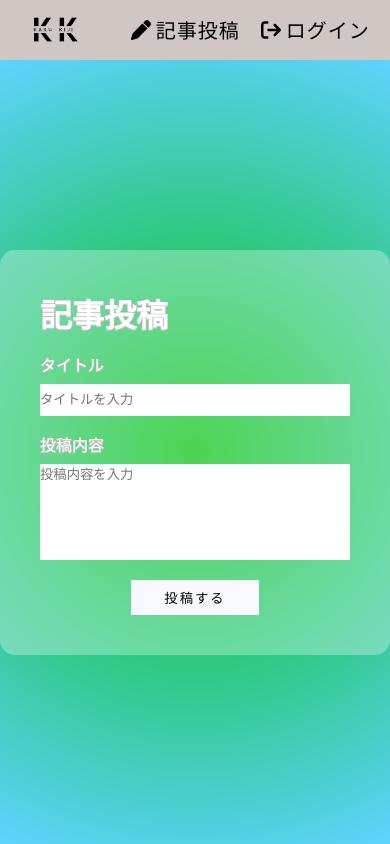
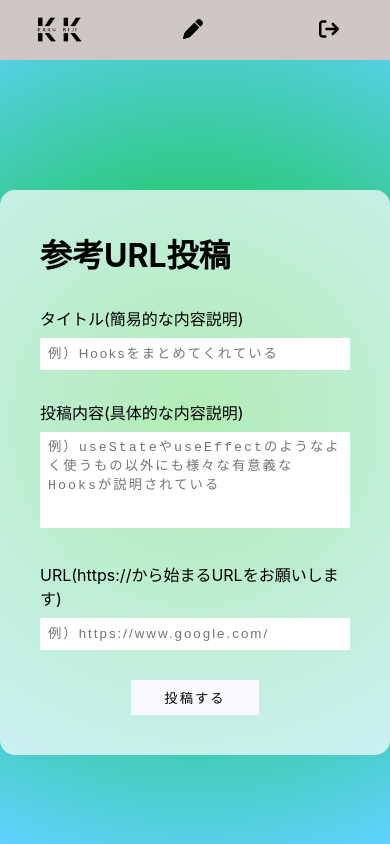
Before and after one commit to OjagaO/share-learning-url, a React (Create React App) app: page /CreatePost in a window 390 px wide. Built offline with nearby package versions, Linux system fonts and the light colour scheme; the HTML template or start-up script is replaced by a standard one.

Commit message:
ver.1.0 URL共有アプリ

```diff
--- a/package.json
+++ b/package.json
@@ -10,6 +10,7 @@
     "@testing-library/jest-dom": "^5.16.5",
     "@testing-library/react": "^13.4.0",
     "@testing-library/user-event": "^13.5.0",
+    "dotenv": "^16.3.1",
     "firebase": "^9.22.0",
     "react": "^18.2.0",
     "react-dom": "^18.2.0",
--- a/src/App.js
+++ b/src/App.js
@@ -9,7 +9,9 @@ import Navbar from './components/parts/Navbar';
 
 function App() {
 
-  const [ isAuth , setIsAuth ] = useState(false);
+  const storedIsAuth = localStorage.getItem("isAuth");
+
+  const [isAuth, setIsAuth] = useState(storedIsAuth === "true");
 
   return (
     <Router>
--- a/src/components/CreatePost.css
+++ b/src/components/CreatePost.css
@@ -2,32 +2,40 @@
     display: flex;
     align-items: center;
     justify-content: center;
-    height: calc(100vh - 60px);
+    height: auto;
+    padding-top: 100px;
+    min-height: 100vh;
     background: radial-gradient(circle, #00c008 0%, rgb(95, 210, 255) 100%);
-    color: white;
-    text-shadow: 0.5px 0.5px 0 #c3c3c3, -0.5px -0.5px 0 #c3c3c3, -0.5px 0.5px 0 #c3c3c3, 0.5px -0.5px 0 #c3c3c3, 0px 0.5px 0 #c3c3c3, 0-0.5px 0 #c3c3c3, -0.5px 0 0 #c3c3c3, 0.5px 0 0 #c3c3c3;
+    color: rgb(0, 0, 0);
 }
 
 .postContainer {
     border-radius: 15px;
-    background: rgb(255 255 255 / 30%);
+    background: rgb(255 255 255 / 70%);
     padding: 40px;
     width: 500px;
     display: flex;
     flex-direction: column;
     justify-content: center;
-    gap: 16px;
+    gap: 30px;
+}
+.postContainer h1 span {
+    font-size: 16px;
 }
 .postContainer input {
     height: 2rem;
     width: 100%;
     border: none;
+    padding: 4px 8px;
+    letter-spacing: 0.15em;
 }
 .postContainer textarea {
     height: 6rem;
     width: 100%;
     resize: none;
     border: none;
+    padding: 4px 8px;
+    letter-spacing: 0.15em;
 }
 .postContainer button {
     width: 8rem;
--- a/src/components/CreatePost.js
+++ b/src/components/CreatePost.js
@@ -1,66 +1,54 @@
 import React, { useState } from "react";
 import "./CreatePost.css";
-import { collection, addDoc, getFirestore } from "firebase/firestore";
-import { initializeApp } from "firebase/app";
-import { auth } from "../Firebase";
+import { collection, addDoc } from "firebase/firestore";
+import { auth , db } from "../Firebase";
+import { useNavigate } from "react-router-dom";
 
 const CreatePost = () => {
     const [title, setTitle] = useState();
     const [post, setPost] = useState();
-
-    // const firebaseConfig = {
-    //     apiKey: process.env.API_KEY,
-    //     authDomain: process.env.API_DOMAIN,
-    //     projectId: process.env.API_PROJECT_ID,
-    //     storageBucket: process.env.API_STORAGE,
-    //     messagingSenderId: process.env.API_SENDER_ID,
-    //     appId: process.env.API_APP_ID,
-    // };
-    const firebaseConfig = {
-        apiKey: "AIzaSyDelE6YPKEQ1nVP0liNSMzIGNAYaztMOYk",
-        authDomain: "react-blog-4e78f.firebaseapp.com",
-        projectId: "react-blog-4e78f",
-        storageBucket: "react-blog-4e78f.appspot.com",
-        messagingSenderId: "1076435976220",
-        appId: "1:1076435976220:web:895fb1e730a870b48a1fd9",
-    };
-    // Firebaseの初期化
-    const app = initializeApp(firebaseConfig, "posts");
-
-    // Initialize Cloud Firestore and get a reference to the service
-    const db = getFirestore(app);
+    const [url, setUrl] = useState();
+    const navigate = useNavigate();
 
     async function createPost() {
         const user = auth.currentUser;
         if (user) {
-            console.log("ログインされています");
             // ユーザーがログインしている場合の処理
+            try {
                 const docRef = await addDoc(collection(db, "posts"), {
                     postTitle: title,
                     postContent: post,
+                    postUrl: url,
                     author: {
                         username: user.displayName,
                         id: user.uid,
                     },
                 });
-            console.log("Document written with ID: ", docRef.id);
-            console.log(title + ":" + post);
+                navigate("/");
+            } catch (error) {
+                console.error("Error adding document to Firestore: ", error);
+            }
         } else {
             // ユーザーがログインしていない場合の処理
-            console.log("ログインしていないので投稿できません ");
+            alert("ログインされていない状態での投稿は出来ません。");
+            navigate("/Login");
         }
     }
     return (
         <div className="createPostPage">
             <div className="postContainer">
-                <h1>記事投稿</h1>
+                <h1>参考URL投稿<span>（ログインが必須です）</span></h1>
                 <div className="inputPost">
-                    <p>タイトル</p>
-                    <input type="text" placeholder="タイトルを入力" onChange={(e) => setTitle(e.target.value)} />
+                    <p>タイトル(簡易的な内容説明)</p>
+                    <input type="text" placeholder="例）Hooksをまとめてくれている" onChange={(e) => setTitle(e.target.value)} />
                 </div>
                 <div className="inputPost">
-                    <p>投稿内容</p>
-                    <textarea placeholder="投稿内容を入力" onChange={(e) => setPost(e.target.value)} />
+                    <p>投稿内容(具体的な内容説明)</p>
+                    <textarea placeholder="例）useStateやuseEffectのようなよく使うもの以外にも様々な有意義なHooksが説明されている" onChange={(e) => setPost(e.target.value)} />
+                </div>
+                <div className="inputPost">
+                    <p>URL(https://から始まるURLをお願いします)</p>
+                    <input placeholder="例）https://www.google.com/" onChange={(e) => setUrl(e.target.value)} />
                 </div>
                 <button className="postBtn" onClick={createPost}>
                     投稿する
--- a/src/components/Home.css
+++ b/src/components/Home.css
@@ -1,23 +1,41 @@
 .home {
     width: 100%;
-    height: calc(100vh - 60px);
-    height: calc(100svh - 60px);
     background: radial-gradient(circle, rgb(2 0 255) 0%, rgb(109 255 240) 100%);
     display: flex;
+    background-attachment: fixed;
     align-items: center;
-    justify-content: center
+    justify-content: center;
+    height: auto;
+    padding-top: 100px;
+    min-height: 100vh;
 }
 
 .article_card {
     border-radius: 15px;
-    background: rgb(255 255 255 / 30%);
+    background: rgb(255 255 255 / 70%);
     padding: 40px;
     width: 500px;
+    max-width: 500px;
     display: flex;
     flex-direction: column;
     justify-content: center;
     gap: 16px;
     margin-bottom: 24px;
+    color: black;
+    text-decoration: none;
+}
+
+.user_name {
+    font-size: 14px;
+}
+.user_name span {
+    font-size: 12px;
+}
+
+.deleteBtn button {
+    padding: 6px 12px;
+    border: solid 1px black;
+    background: transparent;
 }
 @media screen and (max-width: 1024px) {
     .article_card {
--- a/src/components/Login.css
+++ b/src/components/Login.css
@@ -1,7 +1,8 @@
 .login {
     width: 100%;
-    height: calc(100vh - 60px);
-    height: calc(100svh - 60px);
+    height: auto;
+    padding-top: 100px;
+    min-height: 100vh;
     background: radial-gradient(circle, rgba(238,174,202,1) 0%, rgba(148,187,233,1) 100%);
 }
 
@@ -11,7 +12,7 @@
     top: 50%;
     left: 50%;
     transform: translate(-50%, -50%);
-    background: rgb(255 255 255 / 30%);
+    background: rgb(255 255 255 / 70%);
     max-width: 32em;
     width: 95%;
     height: 15em;
@@ -30,9 +31,8 @@
 .login_box p {
     font-size: 1.65rem;
     font-weight: 600;
-    color: rgb(255, 255, 255);
+    color: rgb(0, 0, 0);
     margin-bottom: 40px;
-    text-shadow: 1px 1px 0 #c3c3c3, -1px -1px 0 #c3c3c3, -1px 1px 0 #c3c3c3, 1px -1px 0 #c3c3c3, 0px 1px 0 #c3c3c3, 0-1px 0 #c3c3c3, -1px 0 0 #c3c3c3, 1px 0 0 #c3c3c3;
 }
 
 .login_box button {
--- a/src/components/Logout.css
+++ b/src/components/Logout.css
@@ -1,7 +1,8 @@
 .logout {
     width: 100%;
-    height: calc(100vh - 60px);
-    height: calc(100svh - 60px);
+    height: auto;
+    padding-top: 100px;
+    min-height: 100vh;
     background: radial-gradient(circle, rgba(141, 139, 226, 1) 0%, rgba(253, 187, 203, 1) 100%);
 }
 
@@ -11,7 +12,7 @@
     top: 50%;
     left: 50%;
     transform: translate(-50%, -50%);
-    background: rgb(255 255 255 / 30%);
+    background: rgb(255 255 255 / 70%);
     max-width: 32em;
     width: 95%;
     height: 15em;
@@ -30,9 +31,8 @@
 .logout_box p {
     font-size: 1.65rem;
     font-weight: 600;
-    color: rgb(255, 255, 255);
+    color: rgb(0, 0, 0);
     margin-bottom: 40px;
-    text-shadow: 1px 1px 0 #c3c3c3, -1px -1px 0 #c3c3c3, -1px 1px 0 #c3c3c3, 1px -1px 0 #c3c3c3, 0px 1px 0 #c3c3c3, 0-1px 0 #c3c3c3, -1px 0 0 #c3c3c3, 1px 0 0 #c3c3c3;
 }
 
 .logout_box button {
--- a/src/components/parts/Navbar.css
+++ b/src/components/parts/Navbar.css
@@ -2,6 +2,7 @@
     width: 100%;
     height: 60px;
     background-color: rgb(206, 199, 195);
+    position: fixed;
 }
 
 nav {
@@ -11,7 +12,6 @@ nav {
     place-items: center;
     grid-template-columns: 1fr 1fr 1fr;
     gap: 5vw;
-    container-type: inline-size;
     height: 100%;
 }
 
@@ -22,7 +22,7 @@ img {
     padding-top: 5px;
 }
 
-nav a {
+.nav_link {
     text-decoration: none;
     color: rgb(0, 0, 0);
     font-size: 1.25rem;
@@ -34,13 +34,6 @@ nav a:first-child {
     border-bottom: none;
     padding-bottom: 0;
 }
-
-@container (max-width: 370px) {
-    span {
-        display: none;
-    }
-}
-
 nav a:hover {
     border-bottom: solid 2px;
     padding-bottom: 0;
@@ -55,8 +48,19 @@ svg {
 
 @media screen and (max-width: 600px) {
     nav {
-        width: 95%;
+        width: 100%;
         margin-right: 5%;
+        grid-template-columns: 1fr 2fr 2fr;
+    }
+}
+@media screen and (max-width: 420px) {
+    span {
+        display: none;
+    }
+    nav {
+        width: 100%;
+        margin-right: 5%;
+        grid-template-columns: 1fr 1fr 1fr;
     }
 }
 .inputPost p {
--- a/src/components/parts/Navbar.js
+++ b/src/components/parts/Navbar.js
@@ -12,9 +12,9 @@ const Navbar = ({ isAuth }) => {
     return (
         <div className="navbar">
             <nav>
-                <Link to="/"><img src="./images/KakuKiji.png" alt="" /></Link>
-                <Link to="/CreatePost">{pen}<span>記事投稿</span></Link>
-                {!isAuth ? <Link to="/Login">{closeDoor}<span>ログイン</span></Link> : <Link to="/Logout">{openDoor}<span>ログアウト</span></Link>}
+                <Link to="/" className="nav_link"><img src="./images/KakuKiji.png" alt="" /></Link>
+                <Link to="/CreatePost" className="nav_link">{pen}<span>参考URL投稿</span></Link>
+                {isAuth ? <Link to="/Logout" className="nav_link">{openDoor}<span>ログアウト</span></Link> : <Link to="/Login" className="nav_link">{closeDoor}<span>ログイン</span></Link>}
             </nav>
         </div>
     );
```
Also changed, not shown: src/Firebase.js (+9 -0 lines), src/components/Home.js (+26 -14 lines), 2 other files (tests, documents, lock files or other folders). Lines whose indentation alone changed are shown as unchanged.
